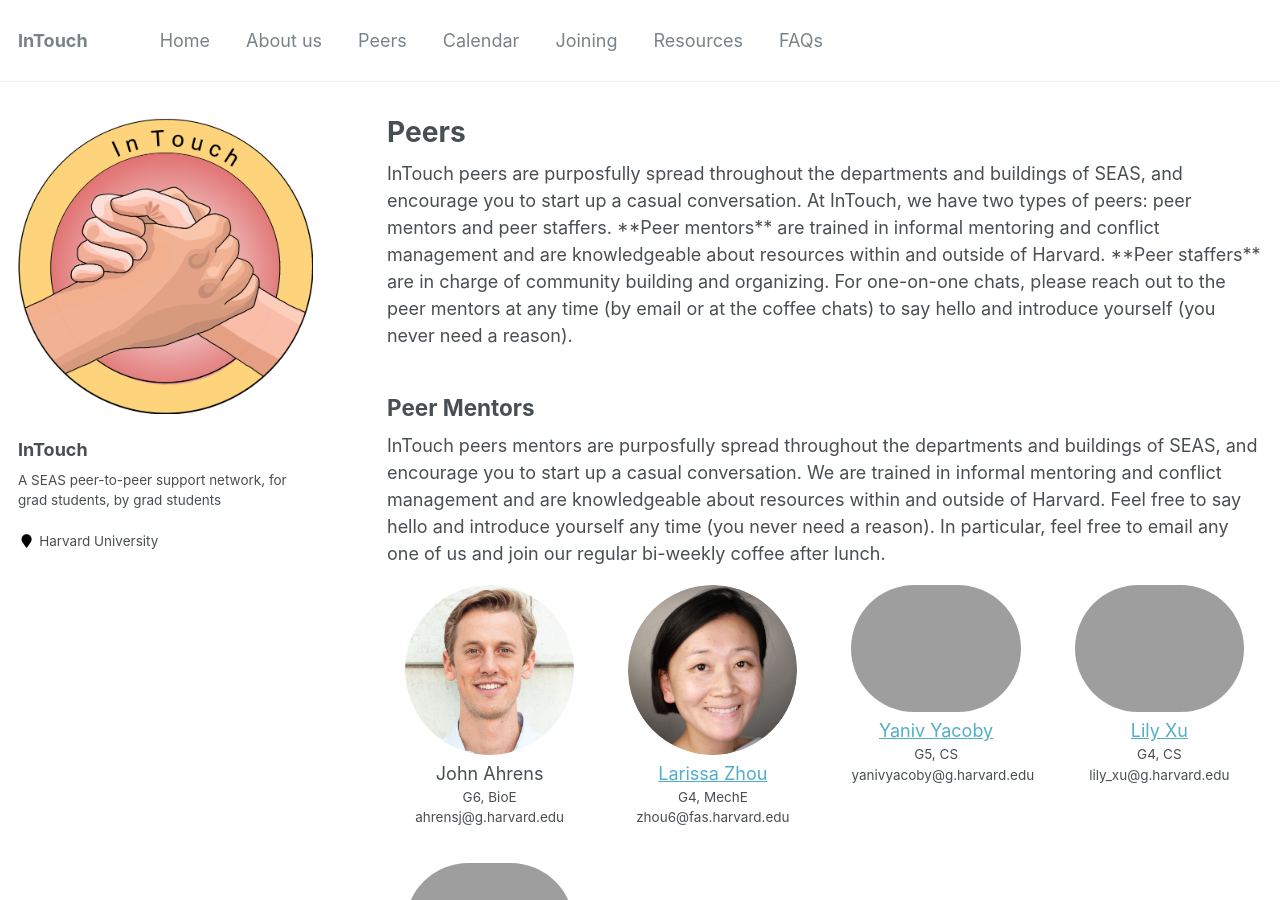
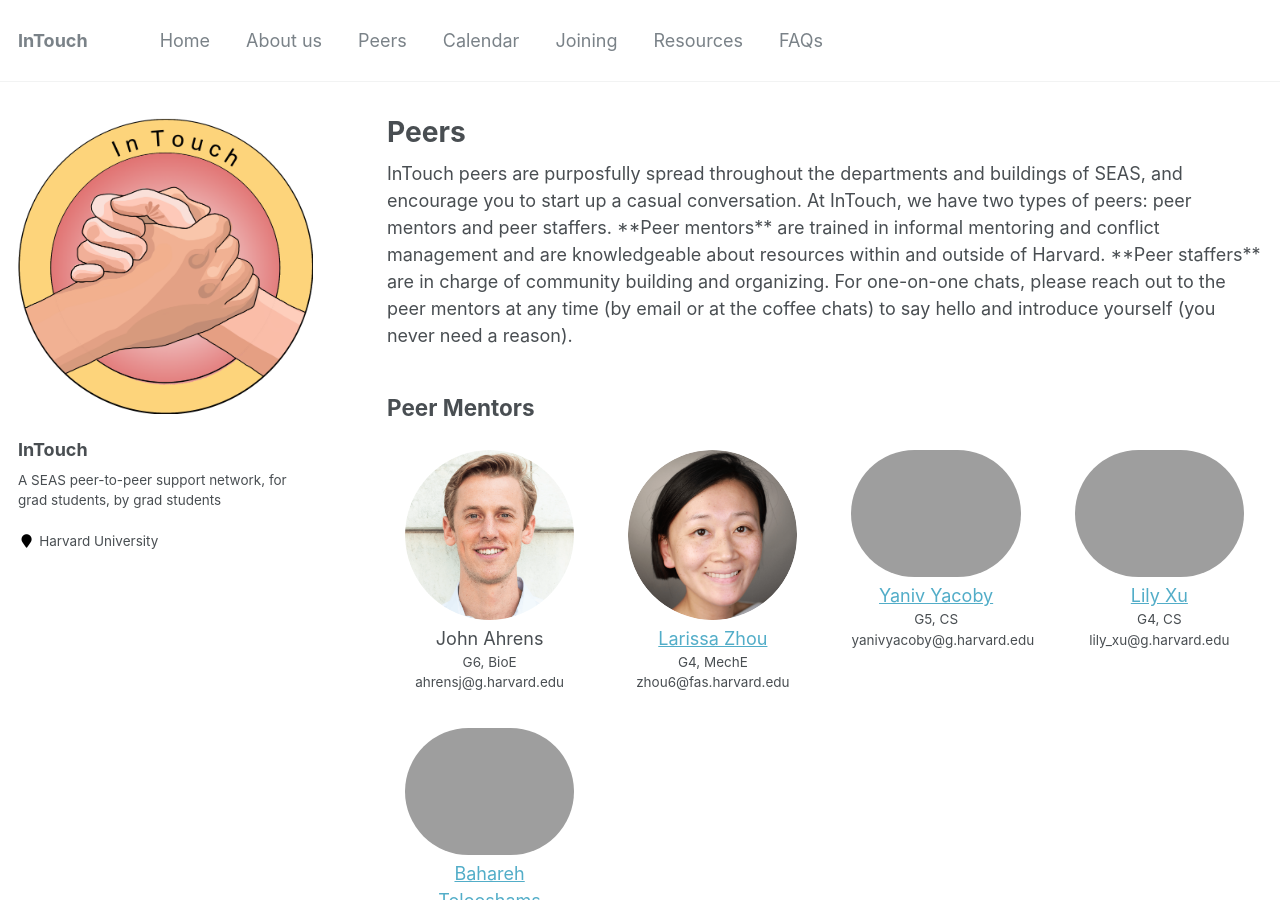
Before and after one commit to harvard-intouch/harvard-intouch.github.io, a Jekyll site: the page built from _pages/people.html, in a window 1280 px wide and 900 px high. Built offline with Jekyll 4.4.1, drawn with Linux system fonts in a browser that asks for light colours.

Commit message:
Update people.yml

```diff
--- a/_data/people.yml
+++ b/_data/people.yml
@@ -1,5 +1,5 @@
 - section: "Peer Mentors"
-  description: InTouch peers mentors are purposfully spread throughout the departments and buildings of SEAS, and encourage you to start up a casual conversation. We are trained in informal mentoring and conflict management and are knowledgeable about resources within and outside of Harvard. Feel free to say hello and introduce yourself any time (you never need a reason). In particular, feel free to email any one of us and join our regular bi-weekly coffee after lunch.
+  description:
   members:
     - name: John Ahrens
       title: G6, BioE
```
